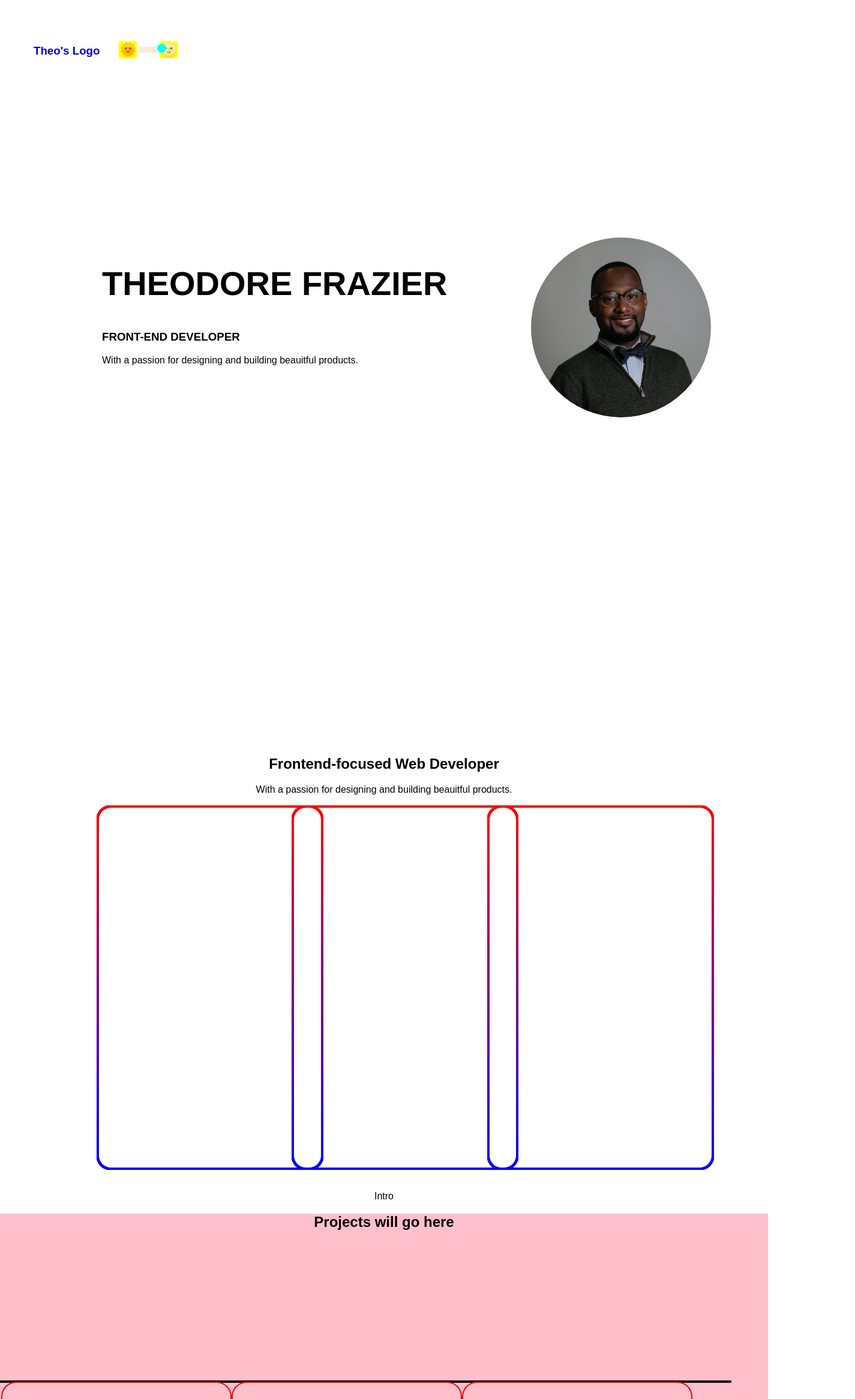
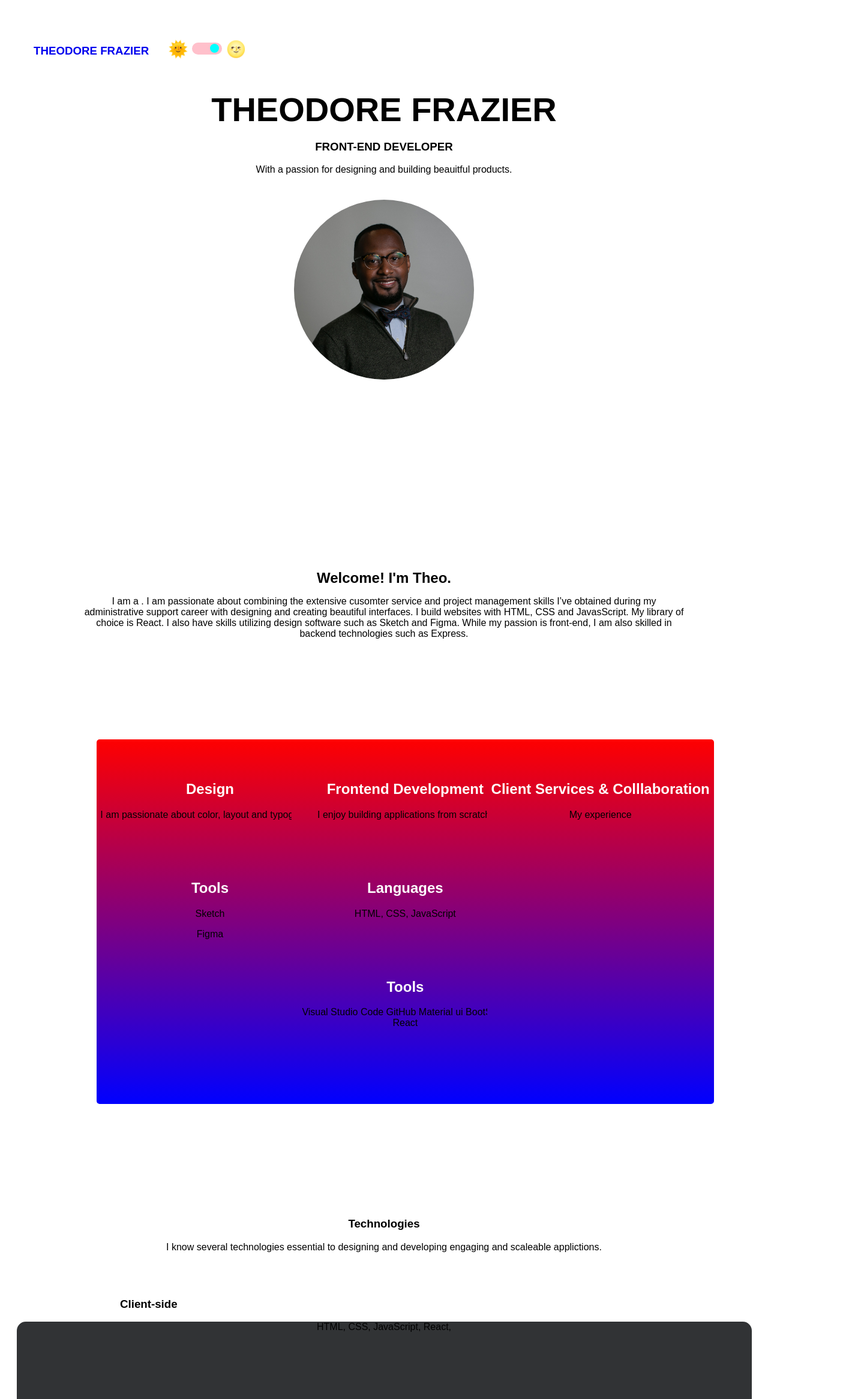
Before and after one commit to TheodoreBFrazier/personal-portfolio, a React (Create React App) app in the folder frontend/: page / in a window 1280 px wide. Shown: the top 2333 px of the page at 60% size, 1425 px wide, since content can reach past the window. Built offline with nearby package versions, Linux system fonts and the light colour scheme.

Commit message:
Completed additional styling

```diff
--- a/frontend/src/DarkMode.css
+++ b/frontend/src/DarkMode.css
@@ -21,24 +21,28 @@ body {
 /* Creating the theme toggler */
 
 .toggle-theme-wrapper {
-    display: flex;
+    display: inline-block;
     flex-direction: row;
     align-items: center;
     gap: 4px;
+    width:150px;
+
 }
 
+/* the icon for each theme */
 .toggle-theme-wrapper span {
-    font-size: 18pt;
-    background-color: yellow;
+    font-size: 20pt;
+    bottom: 2.5px;
 }
 
 
 .toggle-theme {
     position: relative;
     display: inline-block;
-    height: 10px;
-    width: 30px;
-    background-color: antiquewhite;
+    height: 20px;
+    width: 50px;
+    background-color: pink;
+    border-radius: 15px;
 }
 
 .toggle-theme input {
@@ -47,7 +51,7 @@ body {
 
 .slider:before {
     background-color: aqua;
-    bottom: 0px;
+    bottom: 2.5px;
     content: "";
     height: 15px;
     left: 5px;
--- a/frontend/src/Pages/Home.js
+++ b/frontend/src/Pages/Home.js
@@ -1,5 +1,3 @@
-
-
 function HomePage() {
   return (
     <div className="Home">
@@ -8,14 +6,25 @@ function HomePage() {
           <h1>THEODORE FRAZIER</h1>
           <h3>FRONT-END DEVELOPER</h3>
           <p>With a passion for designing and building beauitful products.</p>
+          <img src="/images/headshot.jpeg" alt="headshot" />
         </div>
-        <img src="/images/headshot.jpeg" alt="headshot"/>
       </section>
       <section className="intro">
-        <h1>Frontend-focused Web Developer</h1>
-        <p>With a passion for designing and building beauitful products.</p>
+        <div className="intro-text">
+          <h1>Welcome! I'm Theo.</h1>
+          <p>
+            I am a . I am passionate about combining the extensive cusomter
+            service and project management skills I’ve obtained during my
+            administrative support career with designing and creating beautiful
+            interfaces. I build websites with HTML, CSS and JavasScript. My
+            library of choice is React. I also have skills utilizing design
+            software such as Sketch and Figma. While my passion is front-end, I
+            am also skilled in backend technologies such as Express.{" "}
+          </p>
+        </div>
         <div className="what-i-do">
           <div className="column">
+            <div className="column-text">
               <h2>Design</h2>
               <p>I am passionate about color, layout and typography.</p>
               <br />
@@ -23,7 +32,9 @@ function HomePage() {
               <p>Sketch</p>
               <p>Figma</p>
             </div>
+          </div>
           <div className="column">
+            <div className="column-text">
               <h2>Frontend Development</h2>
               <p>I enjoy building applications from scratch.</p>
               <br />
@@ -33,14 +44,51 @@ function HomePage() {
               <h2>Tools</h2>
               <p> Visual Studio Code GitHub Material ui BootStrap React</p>
             </div>
+          </div>
           <div className="column">
+            <div className="column-text">
               <h2>Client Services & Colllaboration</h2>
               <p> My experience </p>
             </div>
           </div>
+        </div>
         <br />
         <p> </p>
-        <p>Intro</p>
+      </section>
+
+      <section className="tech-stack">
+        <h3>Technologies</h3>
+        <p>
+          I know several technologies essential to designing and developing
+          engaging and scaleable applictions.{" "}
+        </p>
+        <div className="stack-list">
+          <div className="stack-category">
+            <h3>Client-side</h3>
+          </div>
+          <div className="stack-row">
+            <p> HTML, CSS, JavaScript, React, </p>
+          </div>
+          <br />
+          <br />
+          <br />
+          <div className="stack-category">
+            <h3>Back-end</h3>
+          </div>
+          <div className="stack-row">
+            <p> NodeJS, SQL, Postgres, </p>
+          </div>
+          <br />
+          <br />
+          <br />
+          <div className="stack-category">
+          <h3>Other essentials</h3>
+          <div className="stack-row">
+
+            <p> NPM, Git, GitHub, Heroku, Netlify, Postman</p>
+            </div>
+          </div>
+        </div>
       </section>
       <section className="projects">
         <h1>Projects will go here</h1>
--- a/frontend/src/components/NavBar.js
+++ b/frontend/src/components/NavBar.js
@@ -8,7 +8,7 @@ function NavBar() {
       <ul>
         <li>
           <Link to="/" className="nav-logo">
-            <h3>Theo's Logo</h3>
+            <h3>THEODORE FRAZIER</h3>
           </Link>
         </li>
         <li>
--- a/frontend/src/index.css
+++ b/frontend/src/index.css
@@ -11,6 +11,8 @@ body {
 
 h1 {
   font-family: "Karla", sans-serif;
+  padding: 0px;
+  margin: 0px;
 }
 
 h2 {
@@ -40,22 +42,20 @@ p {
 .navigation {
   display: flex;
   justify-content: space-between;
-
+  height: 150px;
   margin: 0;
   padding: 0;
-  height: 150px;
   z-index: 9999;
 }
 
 .navigation ul {
   position: fixed;
   text-align: left;
-
   padding-top: 25px;
 }
 
 .navigation ul li {
-  margin-left: 0;
+  margin: 0;
   display: inline-block;
   padding: 14px 16px;
 }
@@ -67,51 +67,60 @@ p {
 /* Home */
 
 .Hero-home {
-  width: 1000px;
+  width: 100vh;
   height: 100vh;
-  position: relative;
 }
 
 .Hero-home img {
   height: 300px;
   border-radius: 50%;
-  margin-left: 885px;
-  margin-top: -230px;
 }
 
 .Hero-text {
-  text-align: left;
-  margin-top: 290px;
-  margin-left: 170px;
+  width: 100vw;
+  text-align: center;
+  margin: auto;
+}
+
+.Hero-text img {
+  margin-top: 25px;
 }
 
 .Hero-text h1 {
   font-size: 42pt;
 }
 
-.intro {
+/* Introduction */
+
+.intro .intro-text {
+  margin: auto;
+  width: 1000px;
   position: relative;
 }
 
 .what-i-do {
+  position: relative;
   column-count: 3;
   margin: auto;
   width: 75%;
 }
 
 .column {
+  margin-top: 150px;
   float: left;
   position: relative;
   border: solid transparent;
   border-width: 5px;
   border-radius: 25px;
-  background: linear-gradient(to right, #73c8a9, #373b44);
-  -webkit-mask: linear-gradient(#fff 0 0) content-box, linear-gradient(#fff 0 0);
-  -webkit-mask-composite: xor;
-  mask-composite: exclude;
   background-clip: padding-box;
   width: 370px;
   height: 600px;
+  z-index: 1;
+}
+
+.column-text h2 {
+  color: white;
+  padding-top: 45px;
 }
 
 .column::after {
@@ -123,7 +132,7 @@ p {
   float: left;
   content: "";
   z-index: -1;
-  border-radius: 10px;
+  border-radius: 5px;
   background: linear-gradient(red, blue);
 }
 
@@ -133,9 +142,33 @@ p {
   clear: both;
 }
 
+.stack-row {
+  margin: auto;
+  background-color: #313335;
+  border-radius: 15px;
+  width: 1225px;
+  height: 175px;
+}
+
+/* tech stack */
+
+.tech-stack {
+  margin-top: 170px;
+}
+
+.stack-category {
+  text-align: left;
+  margin-left: 200px;
+}
+
+.stack-list {
+  margin-top: 75px;
+}
+
+/* Projects */
+
 .projects {
   height: 1300px;
-  background-color: pink;
   align-items: right;
 }
 
@@ -154,6 +187,8 @@ p {
   background-color: #0f9b0f;
 }
 
+/* Contact */
+
 .contact-me {
   height: 587px;
 }
```
Lines whose indentation alone changed are shown as unchanged.
